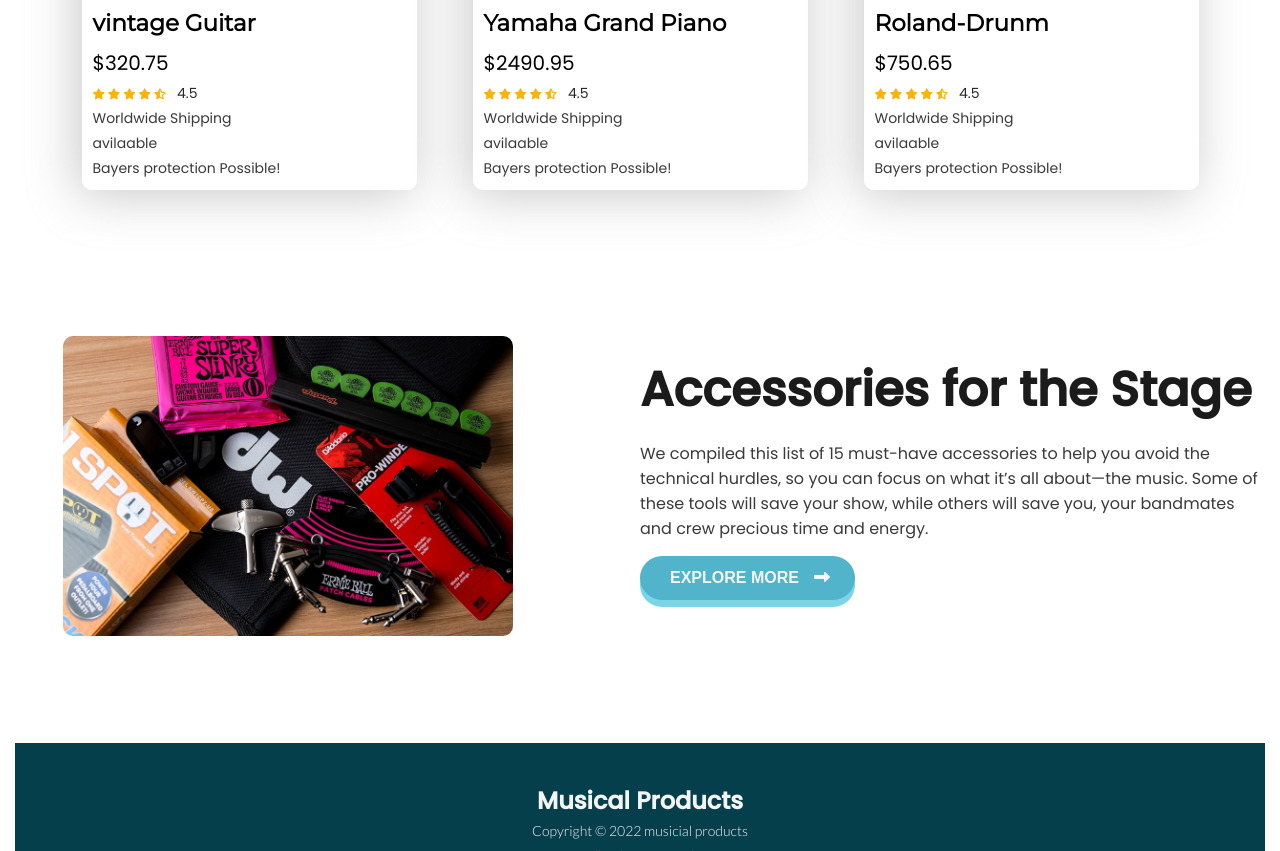
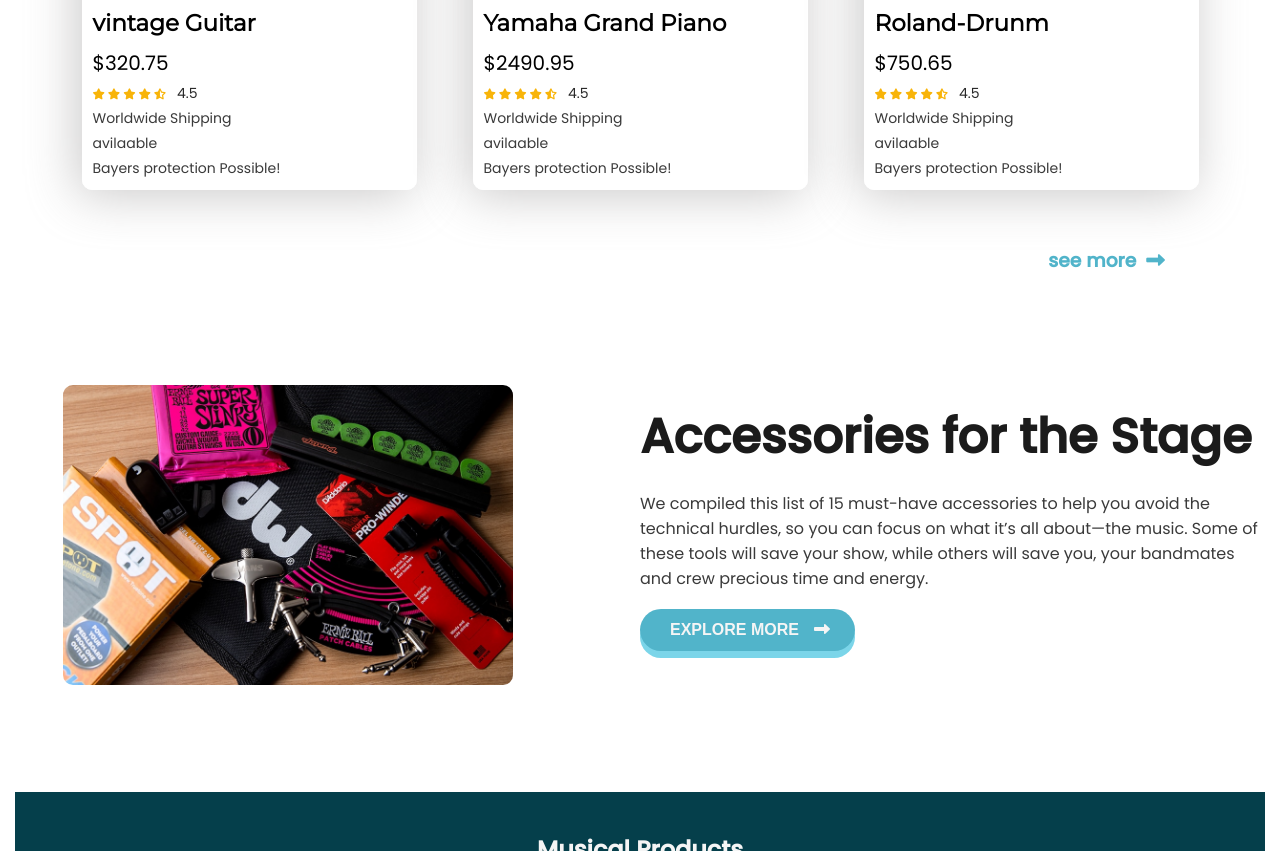
Before and after one commit to bipumj/Guitar_and_Gears, a plain HTML site: page index.html in a window 1280 px wide. Shown: the part 1895-2746 px from the top of the page. Drawn offline with Linux system fonts and the light colour scheme.

Commit message:
add see more button

```diff
--- a/index.html
+++ b/index.html
@@ -280,6 +280,14 @@
                 </div>
             </div>
         </div>
+        <div class="see-more">
+            <h3>
+                <a target="_blank" href="https://www.guitarcenter.com">see more<i
+                        class="fas fa-long-arrow-alt-right button-icon">
+                    </i>
+                </a>
+            </h3>
+        </div>
     </section>
 
     <!-------------------------------------------------------------
--- a/styles.css
+++ b/styles.css
@@ -79,7 +79,7 @@ nav{
     display: inline-flex;
     font-size: 16px;
     font-weight: 550;
-    padding: 8px 25px;
+    padding: 7px 25px;
     outline: none;
     border: none;
     border-radius: 25px;
@@ -109,6 +109,8 @@ nav{
     transition: transform 2s ease-in-out ;
 }
 
+
+
 /* --------------------
 ===== Products =======
 ---------------------- */
@@ -128,6 +130,7 @@ nav{
     border: 1px solid white;
     border-radius: 10px ;
     box-shadow: -5px 5px 50px rgba(184, 182, 182, 0.74);
+    cursor: pointer;
 }
 .product:hover{
     transform: scale(1.1);
@@ -180,6 +183,22 @@ span{
     color: #3A3A3A;
     font-size: 14px;
 }
+.see-more h3{
+   text-align: right;
+   padding: 10px 100px 10px 10px;
+}
+.see-more a{
+    text-align: right;
+    color: #51b4ca;
+    text-decoration: none;
+}
+.see-more h3:hover{
+    transform: translate( 5px,10%);
+}
+
+
+
+
 
 /* ---feature section--- */
 
@@ -206,7 +225,7 @@ span{
 }
 .feature-info p{
     color: #3A3A3A;
-    padding: 15px 0;
+    padding: 18px 0;
 }
 
 /* ---footer section---- */
```
